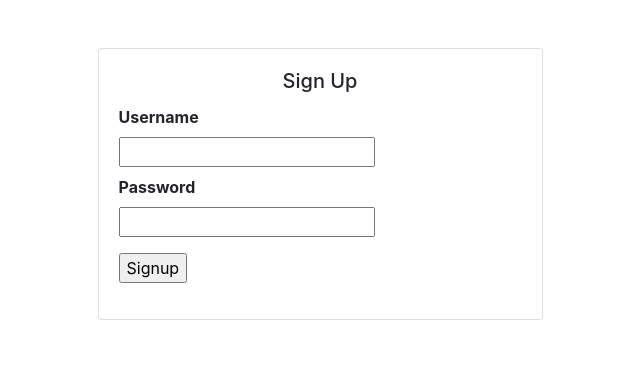
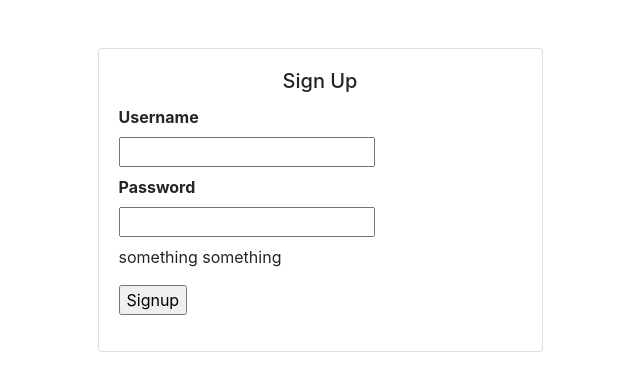
Before and after one commit to CCLDArjun/Quizer, a Flask app: page /signup/ in a window 1280 px wide. Shown: the part 56-447 px from the top of the page, without its empty margins (320-960 px from the left). Run offline with Flask 2, Linux system fonts and the light colour scheme; some libraries are stand-ins or nearby versions.

Commit message:
variables work now

```diff
--- a/main.py
+++ b/main.py
@@ -37,13 +37,13 @@ def login():
 @app.route("/signup/", methods=["GET", "POST"])
 def signup():
 	form = SignupForm(request.form)
-	username = ""
-	password = ""
+	username = "something"
+	password = "something"
 	if request.method == "POST" and form.validate():
 		username = form.username.data
 		password = sha256_crypt.hash(str(form.password.data))
 		print(username, password)
-
+		return render_template("signup.html", form=form, vars=[username, password])
 
 	return render_template("signup.html", form=form, vars=[username, password])
 
--- a/templates/signup.html
+++ b/templates/signup.html
@@ -11,8 +11,8 @@
                   <dl>
                       {{ render_field(form.username) }}
                       {{ render_field(form.password) }}
-                      {{ vars.password }}
-                      {{ vars.username }}
+                      {{ vars[0] }}
+                      {{ vars[1] }}
                   </dl>
                   <p>
                     <input type="submit" value="Signup">
@@ -26,6 +26,6 @@
       </div>
     </div>
   </div>
-
+<h1></h1>
 
 {% endblock %}
```
